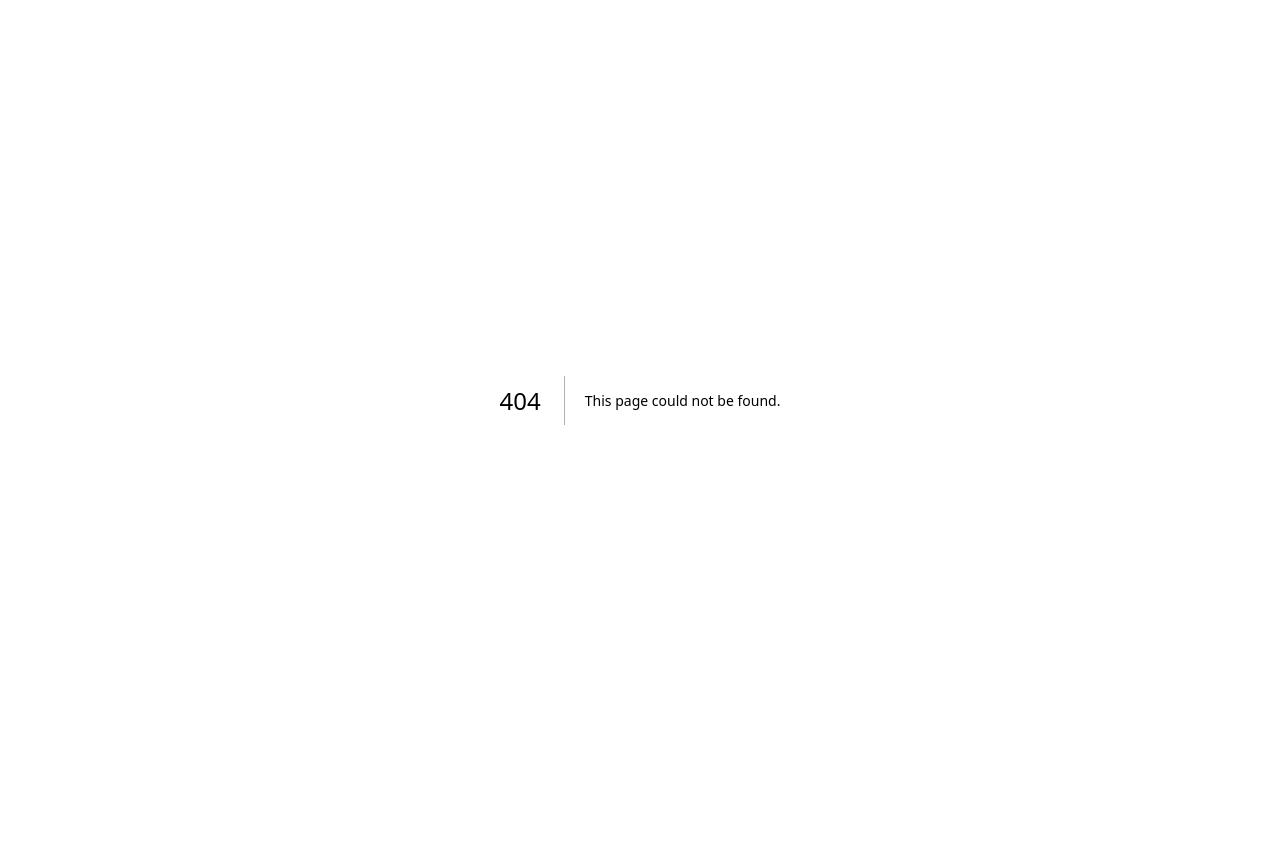
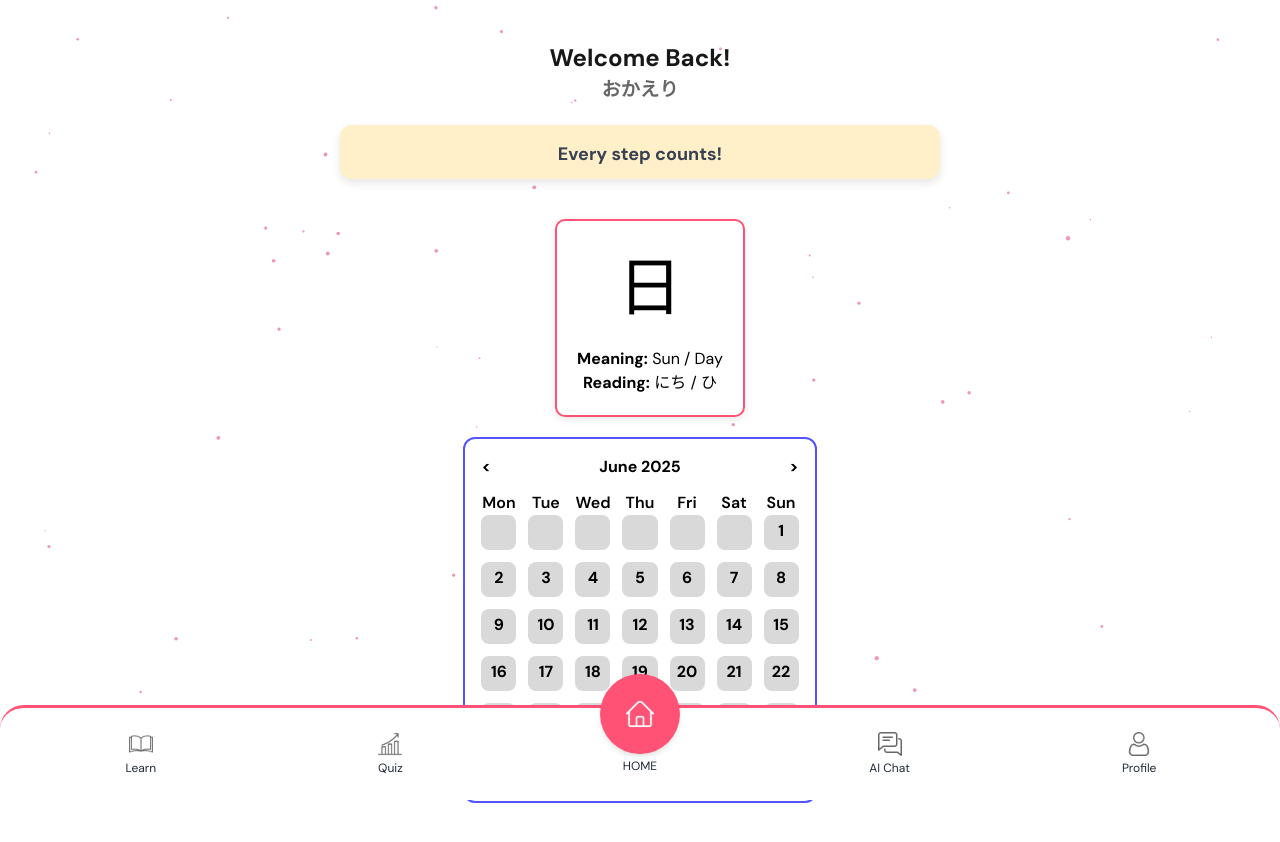
Before and after one commit to kahitoz-infra/kahitoz-japanese-app, a Next.js app: page /Dashboardv2 in a window 1280 px wide. Before the commit this address had no page. Shown: the top 842 px of the page. Before the commit the page ends 800 px from the top, so only its background shows below. Built offline with nearby package versions, Linux system fonts and the light colour scheme.

Commit message:
Created Components for Dashboard and updated Navbar Navigation

```diff
--- /dev/null
+++ b/app/Dashboardv2/components/Calendar.js
@@ -0,0 +1,147 @@
+'use client';
+
+import { useState, useEffect } from 'react';
+import styles from './Calendar.module.css';
+import dayjs from 'dayjs';
+
+const LOCAL_STORAGE_KEY = 'streakData';
+
+const getMonthDays = (year, month) => {
+  const firstDay = dayjs(`${year}-${month}-01`);
+  const startDay = firstDay.day() === 0 ? 6 : firstDay.day() - 1; // Week starts on Monday
+  const daysInMonth = firstDay.daysInMonth();
+
+  const daysArray = Array(startDay).fill(null);
+  for (let i = 1; i <= daysInMonth; i++) {
+    daysArray.push(i);
+  }
+  return daysArray;
+};
+
+const Calendar = () => {
+  const today = dayjs();
+  const [year, setYear] = useState(today.year());
+  const [month, setMonth] = useState(today.month() + 1);
+  const [userData, setUserData] = useState({});
+
+  useEffect(() => {
+    const stored = localStorage.getItem(LOCAL_STORAGE_KEY);
+    if (stored) {
+      setUserData(JSON.parse(stored));
+    }
+  }, []);
+
+  useEffect(() => {
+    localStorage.setItem(LOCAL_STORAGE_KEY, JSON.stringify(userData));
+  }, [userData]);
+
+  const handleMonthChange = (direction) => {
+    let newMonth = month + direction;
+    let newYear = year;
+    if (newMonth > 12) {
+      newMonth = 1;
+      newYear++;
+    } else if (newMonth < 1) {
+      newMonth = 12;
+      newYear--;
+    }
+    setMonth(newMonth);
+    setYear(newYear);
+  };
+
+  const addDayStatus = (dateStr, status) => {
+    setUserData((prev) => ({
+      ...prev,
+      [dateStr]: status,
+    }));
+  };
+
+  const dateKey = (d) =>
+    `${year}-${String(month).padStart(2, '0')}-${String(d).padStart(2, '0')}`;
+  const daysInMonth = getMonthDays(year, month);
+  const monthName = dayjs(`${year}-${month}-01`).format('MMMM');
+
+  let streakBroken = false;
+  let firstAbsentFound = false;
+
+  const processedDays = daysInMonth.map((d) => {
+    if (!d) return { day: null };
+
+    const status = userData[dateKey(d)];
+
+    if (status === 'complete') {
+      streakBroken = false;
+      return { day: d, status: 'complete' };
+    }
+    if (status === 'incomplete') {
+      streakBroken = false;
+      return { day: d, status: 'incomplete' };
+    }
+    if (status === 'absent') {
+      if (!firstAbsentFound) {
+        firstAbsentFound = true;
+        streakBroken = true;
+        return { day: d, status: 'absent' };
+      } else if (streakBroken) {
+        return { day: d, status: 'empty' };
+      }
+    }
+
+    return { day: d, status: 'empty' };
+  });
+
+  const cycleStatus = (dateStr, current) => {
+    const next =
+      current === 'complete'
+        ? 'incomplete'
+        : current === 'incomplete'
+        ? 'absent'
+        : current === 'absent'
+        ? null
+        : 'complete';
+
+    if (next) addDayStatus(dateStr, next);
+    else {
+      const updated = { ...userData };
+      delete updated[dateStr];
+      setUserData(updated);
+    }
+  };
+
+  return (
+    <div className={styles.calendar}>
+      <div className={styles.header}>
+        <button onClick={() => handleMonthChange(-1)}>{'<'}</button>
+        <span>{`${monthName} ${year}`}</span>
+        <button onClick={() => handleMonthChange(1)}>{'>'}</button>
+      </div>
+
+      <div className={styles.weekdays}>
+        {['Mon', 'Tue', 'Wed', 'Thu', 'Fri', 'Sat', 'Sun'].map((d, i) => (
+          <div key={`day-${i}`}>{d}</div>
+        ))}
+      </div>
+
+      <div className={styles.days}>
+        {processedDays.map((d, i) => {
+          const dateStr = d.day ? dateKey(d.day) : '';
+          return (
+            <div
+              key={i}
+              className={`${styles.day} ${d.status ? styles[d.status] : styles.empty}`}
+              onClick={() => {
+                if (!d.day) return;
+                const current = userData[dateStr];
+                cycleStatus(dateStr, current);
+              }}
+            >
+              {d.day || ''}
+            </div>
+          );
+        })}
+      </div>
+    </div>
+  );
+};
+
+export default Calendar;
--- /dev/null
+++ b/app/Dashboardv2/components/Calendar.module.css
@@ -0,0 +1,99 @@
+.calendar {
+  border: 2px solid var(--border-color);
+  border-radius: 12px;
+  padding: 16px; /* Increased padding */
+  max-width: 400px; /* Increased width */
+  background-color: var(--bg);
+  margin-bottom: 150px;
+  color: var(--text);
+}
+
+.header {
+  display: flex;
+  justify-content: space-between;
+  align-items: center;
+  font-weight: bold;
+  margin-bottom: 12px;
+}
+
+.weekdays,
+.days {
+  display: grid;
+  grid-template-columns: repeat(7, 1fr);
+  gap: 12px; /* Increased spacing between days */
+}
+
+.weekdays div {
+  text-align: center;
+  font-weight: 600;
+}
+
+.day {
+  aspect-ratio: 1 / 1;
+  border-radius: 8px;
+  text-align: center;
+  line-height: 2rem;
+  font-weight: bold;
+  cursor: pointer;
+  background-color: var(--day-bg);
+}
+
+/* Light Mode */
+@media (prefers-color-scheme: light) {
+  :root {
+    --bg: #ffffff;
+    --text: #000000;
+    --border-color: #5255ff;
+    --day-bg: #d9d9d9;
+  }
+
+  .complete {
+    background-color: #6bfa70;
+    color: #000;
+  }
+
+  .incomplete {
+    background-color: #ffdb4d;
+    color: #000;
+  }
+
+  .absent {
+    background-color: #ff4d4d;
+    color: #000;
+  }
+
+  .empty {
+    background-color: #d9d9d9;
+    color: #000;
+  }
+}
+
+/* Dark Mode */
+@media (prefers-color-scheme: dark) {
+  :root {
+    --bg: #2f2f2f;
+    --text: #ffffff;
+    --border-color: #c6f5e9;
+    --day-bg: #ffffff;
+  }
+
+  .complete {
+    background-color: #9effa1;
+    color: #000;
+  }
+
+  .incomplete {
+    background-color: #ffdb4d;
+    color: #000;
+  }
+
+  .absent {
+    background-color: #ff4d4d;
+    color: #fff;
+  }
+
+  .empty {
+    background-color: #ffffff;
+    color: #000;
+  }
+}
--- /dev/null
+++ b/app/Dashboardv2/components/RecapBlock.js
@@ -0,0 +1,49 @@
+'use client';
+import React, { useEffect, useState } from 'react';
+
+const RecapBlock = ({ kanji, meaning, reading }) => {
+  const [isDark, setIsDark] = useState(false);
+
+  useEffect(() => {
+    const darkModeMedia = window.matchMedia('(prefers-color-scheme: dark)');
+    setIsDark(darkModeMedia.matches);
+    const handler = (e) => setIsDark(e.matches);
+    darkModeMedia.addEventListener('change', handler);
+    return () => darkModeMedia.removeEventListener('change', handler);
+  }, []);
+
+  const styles = {
+    block: {
+      border: `2px solid ${isDark ? '#BDF6F6' : '#FF5274'}`,
+      borderRadius: '10px',
+      padding: '20px',
+      maxWidth: '300px',
+      margin: '20px auto',
+      boxShadow: '0 2px 8px rgba(0, 0, 0, 0.1)',
+      textAlign: 'center',
+      backgroundColor: isDark ? '#323232' : '#FFFFFF',
+      color: isDark ? '#FFFFFF' : '#000000',
+    },
+    kanji: {
+      fontSize: '4rem',
+      marginBottom: '10px',
+      color: isDark ? '#FFFFFF' : '#000000',
+    },
+    text: {
+      fontSize: '1rem',
+      color: isDark ? '#FFFFFF' : '#000000',
+    },
+  };
+
+  return (
+    <div style={styles.block}>
+      <div style={styles.kanji}>{kanji}</div>
+      <div style={styles.text}>
+        <div><strong>Meaning:</strong> {meaning}</div>
+        <div><strong>Reading:</strong> {reading}</div>
+      </div>
+    </div>
+  );
+};
+
+export default RecapBlock;
--- /dev/null
+++ b/app/Dashboardv2/page.js
@@ -0,0 +1,76 @@
+'use client';
+
+import Calendar from "./components/Calendar";
+import RecapBlock from "./components/RecapBlock";
+import Navbar from "../common_components/Navbar";
+import CherryBlossomSnowfall from "../common_components/CherryBlossomSnowfall";
+import MotivationalQuotes from "../common_components/MotivationalQuotes";
+
+export default function Dashboard() {
+  const username = "Username"; // Replace this with a dynamic user name if available
+
+  return (
+    <div style={{ position: 'relative', minHeight: '100vh', overflow: 'hidden' }}>
+      {/* 🌸 Background Snowfall */}
+      <div style={{ position: 'absolute', top: 0, left: 0, zIndex: 0, width: '100%', height: '100%' }}>
+        <CherryBlossomSnowfall />
+      </div>
+
+      {/* 🔼 Main content */}
+      <main
+        style={{
+          position: 'relative',
+          zIndex: 1,
+          display: 'flex',
+          flexDirection: 'column',
+          alignItems: 'center',
+          marginTop: '40px',
+          width: '100%',
+        }}
+      >
+        {/* 🌞 Greeting */}
+        <div style={{ textAlign: 'center', marginBottom: '10px' }}>
+          <h2 style={{ margin: 0, fontSize: '1.5rem', fontWeight: 'bold' }}> Welcome Back!</h2>
+          <p style={{ margin: 0, fontSize: '1.2rem', color: '#666', fontWeight:'bold' }}>おかえり</p>
+        </div>
+
+        {/* 💬 Motivational Quote inside styled box */}
+        <div
+          style={{
+            marginTop: '10px',
+            backgroundColor: 'var(--quote-bg)',
+            borderRadius: '12px',
+            padding: '15px 20px',
+            marginBottom: '20px',
+            width: '80%',
+            maxWidth: '600px',
+            boxShadow: '0 4px 10px rgba(0,0,0,0.1)',
+            textAlign: 'center',
+          }}
+        >
+          <MotivationalQuotes />
+        </div>
+
+        {/* ✅ Recap Block aligned left */}
+        <div style={{ alignSelf: 'center', marginLeft: '20px' }}>
+          <RecapBlock kanji="日" meaning="Sun / Day" reading="にち / ひ" />
+        </div>
+
+        <Calendar />
+        <Navbar />
+      </main>
+
+      {/* 🌓 CSS for light/dark quote box color */}
+      <style jsx global>{`
+        :root {
+          --quote-bg: #FFF0C9;
+        }
+        @media (prefers-color-scheme: dark) {
+          :root {
+            --quote-bg: #AAD0C7;
+          }
+        }
+      `}</style>
+    </div>
+  );
+}
--- a/app/common_components/MotivationalQuotes.js
+++ b/app/common_components/MotivationalQuotes.js
@@ -6,27 +6,32 @@ export default function MotivationalQuotes() {
     "Keep going, you're doing great!",
     "Every step counts!",
     "Believe in yourself.",
-    "Stay positive, work hard.",
+    "Today, we will be better.",
   ];
 
   const [quoteIndex, setQuoteIndex] = useState(0);
-  const [visible, setVisible] = useState(true);
+  const [fade, setFade] = useState('in');
 
   useEffect(() => {
     const interval = setInterval(() => {
-      setVisible(false);
+      setFade('out'); // Start fade-out
       setTimeout(() => {
+        // After fade-out, change quote and fade-in
         setQuoteIndex((prev) => (prev + 1) % quotes.length);
-        setVisible(true);
-      }, 500); // fade out time
-    }, 5000); // quote interval
+        setFade('in');
+      }, 500); // match fade-out duration
+    }, 3000); // change every 3s
 
     return () => clearInterval(interval);
   }, []);
 
   return (
-    <div className="text-center text-lg font-bold text-gray-700 dark:text-gray-200 mt-6 h-6 transition-opacity duration-500">
-      <span className={visible ? 'opacity-100' : 'opacity-0 transition-opacity duration-500'}>
+    <div className="text-center text-lg font-bold text-gray-700 dark:text-gray-200 h-6">
+      <span
+        className={`inline-block transition-opacity duration-500 ${
+          fade === 'in' ? 'opacity-100' : 'opacity-0'
+        }`}
+      >
         {quotes[quoteIndex]}
       </span>
     </div>
--- a/package.json
+++ b/package.json
@@ -20,6 +20,7 @@
     "@mui/material": "^7.1.1",
     "@next/font": "^14.2.15",
     "@react-oauth/google": "^0.12.2",
+    "dayjs": "^1.11.13",
     "formidable": "^3.5.2",
     "framer-motion": "^12.12.2",
     "js-cookie": "^3.0.5",
```
Also changed, not shown: 1 other file (tests, documents, lock files or other folders).
